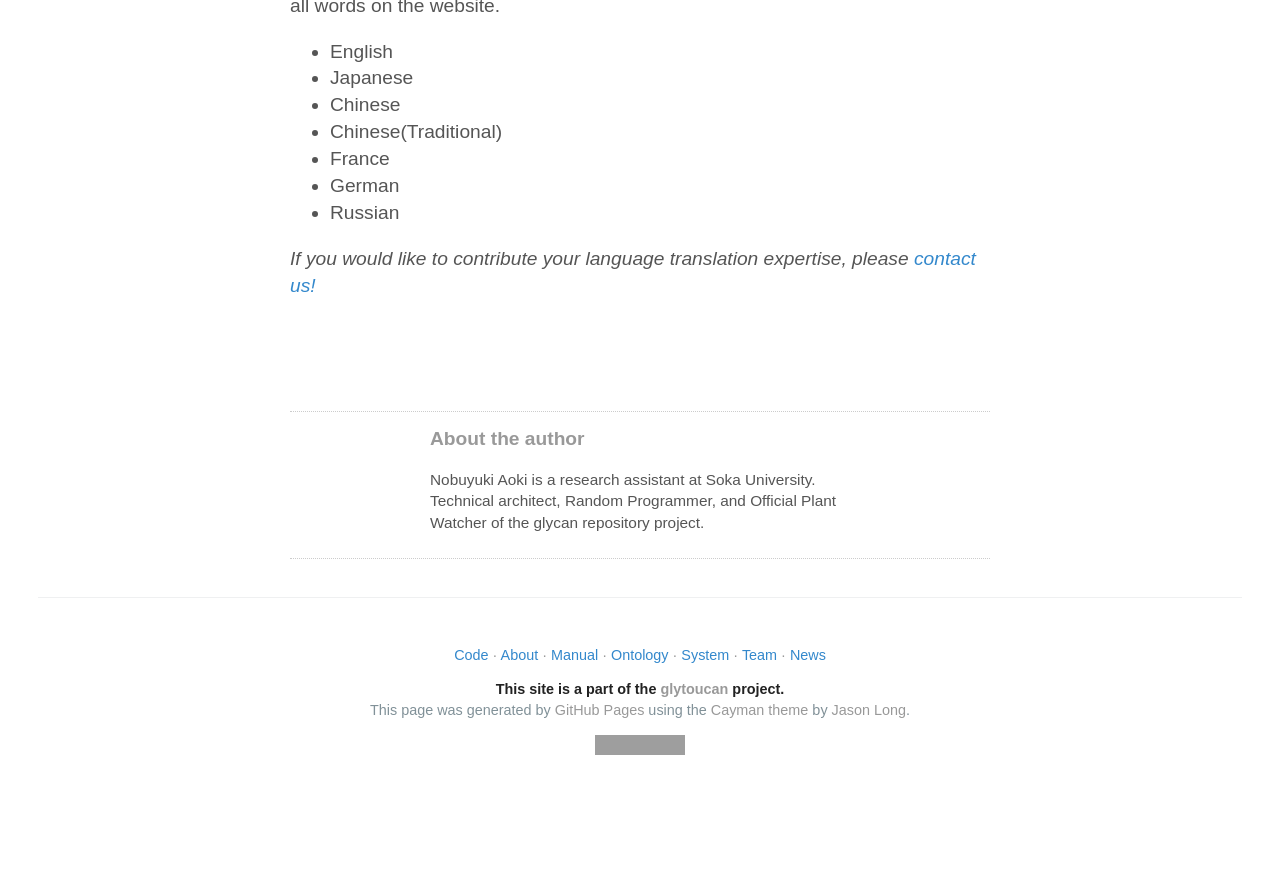
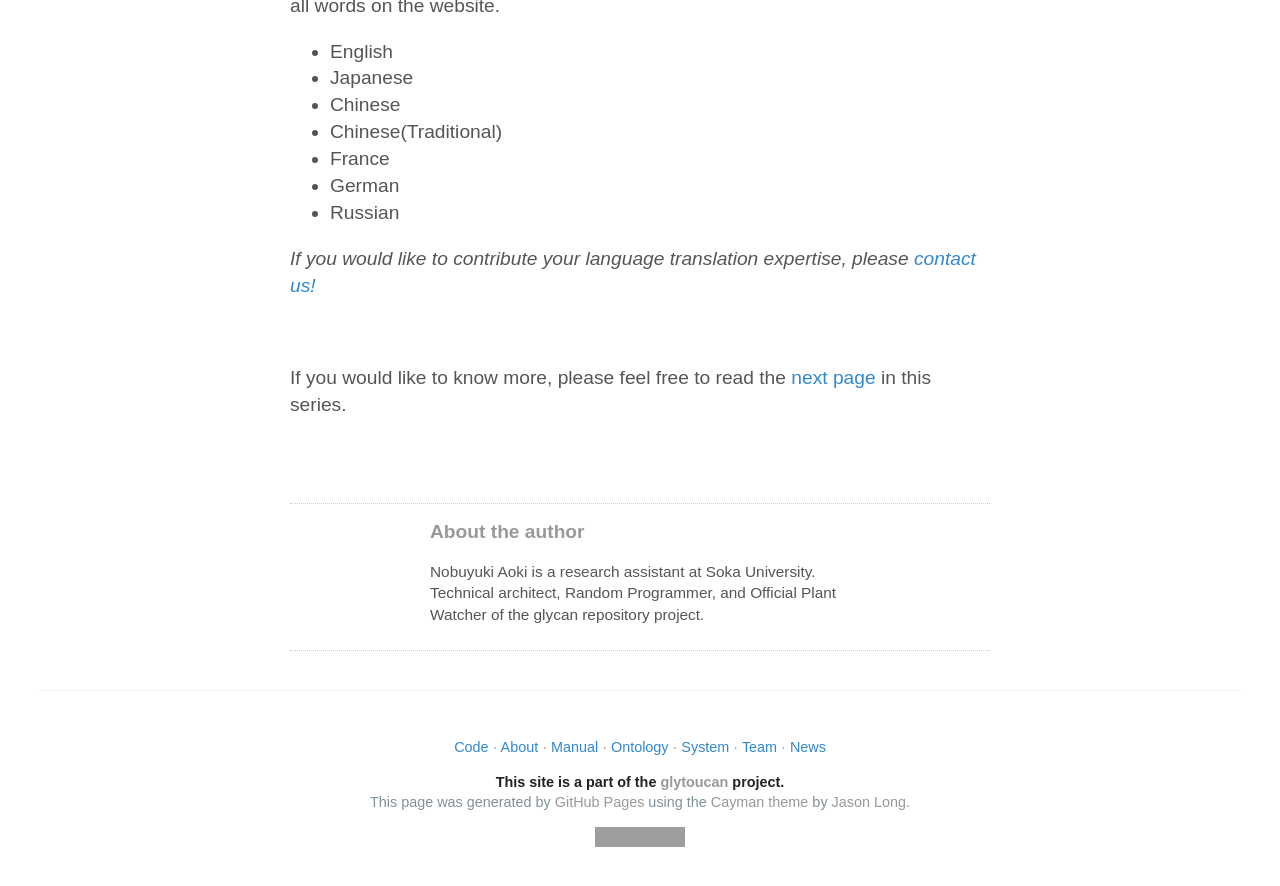
Before and after one commit to glytoucan/glytoucan, a Jekyll site: the page built from manual/preferences.md, in a window 1280 px wide and 900 px high, scrolled down 1772 px. Shown: the top 886 px of the window. Built offline with Jekyll 4.4.1, drawn with Linux system fonts in a browser that asks for light colours; nearby versions of some CDN libraries; before the commit the page ends 2580 px from its top, so only the background shows below that; some of the changed lines change nothing that is shown; grey boxes are pictures that could not be loaded.

Commit message:
change prev and next
changed previous and added next

```diff
--- a/manual/preferences.md
+++ b/manual/preferences.md
@@ -7,7 +7,8 @@ reviewers:
 - Kiyoko Kinoshita
 layout: paging
 categories: [preferences, image format, language]
-previous: search-text
+previous: browse-glycan
+next: profile
 ---
 
 User Preferences
```
